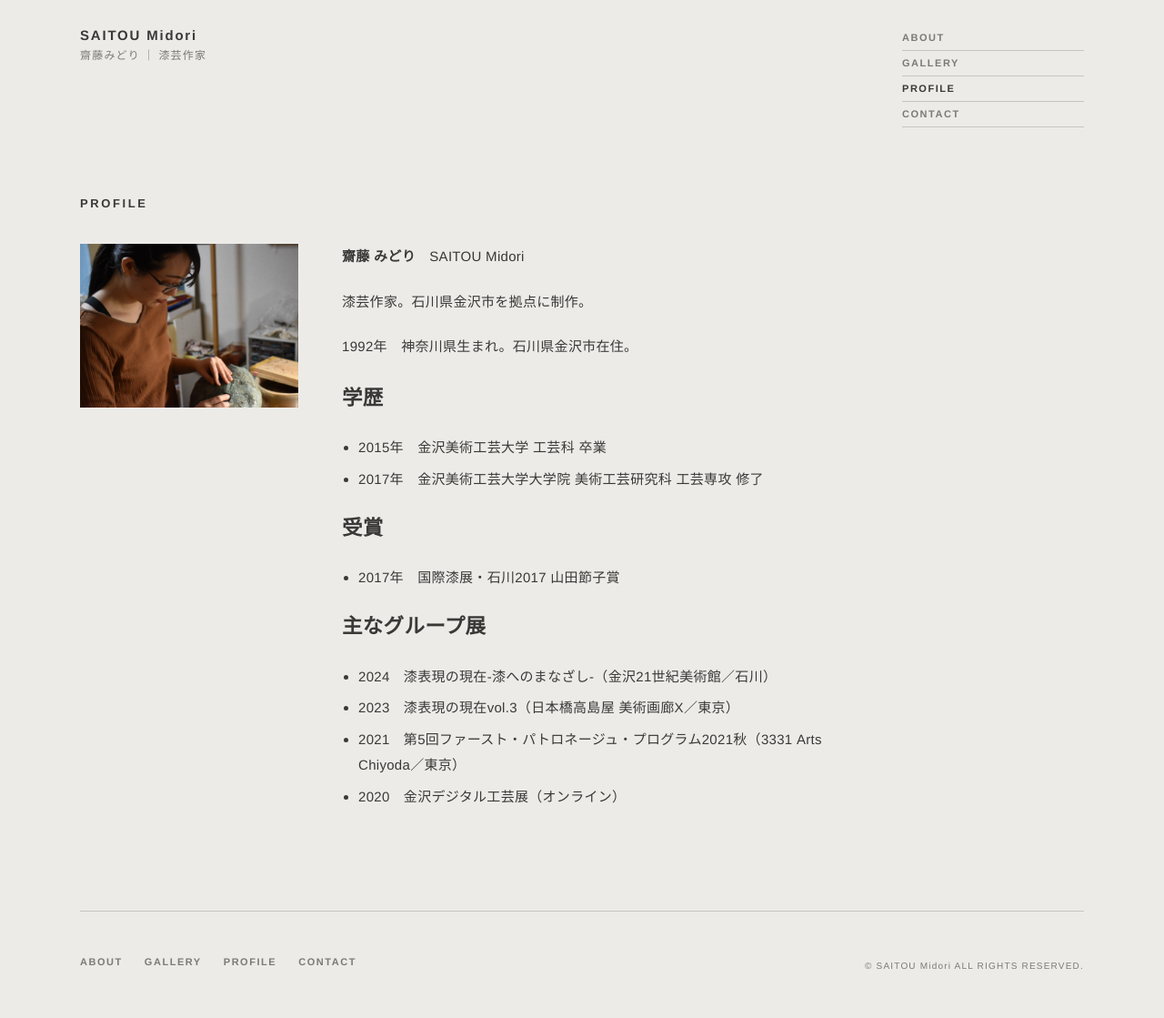
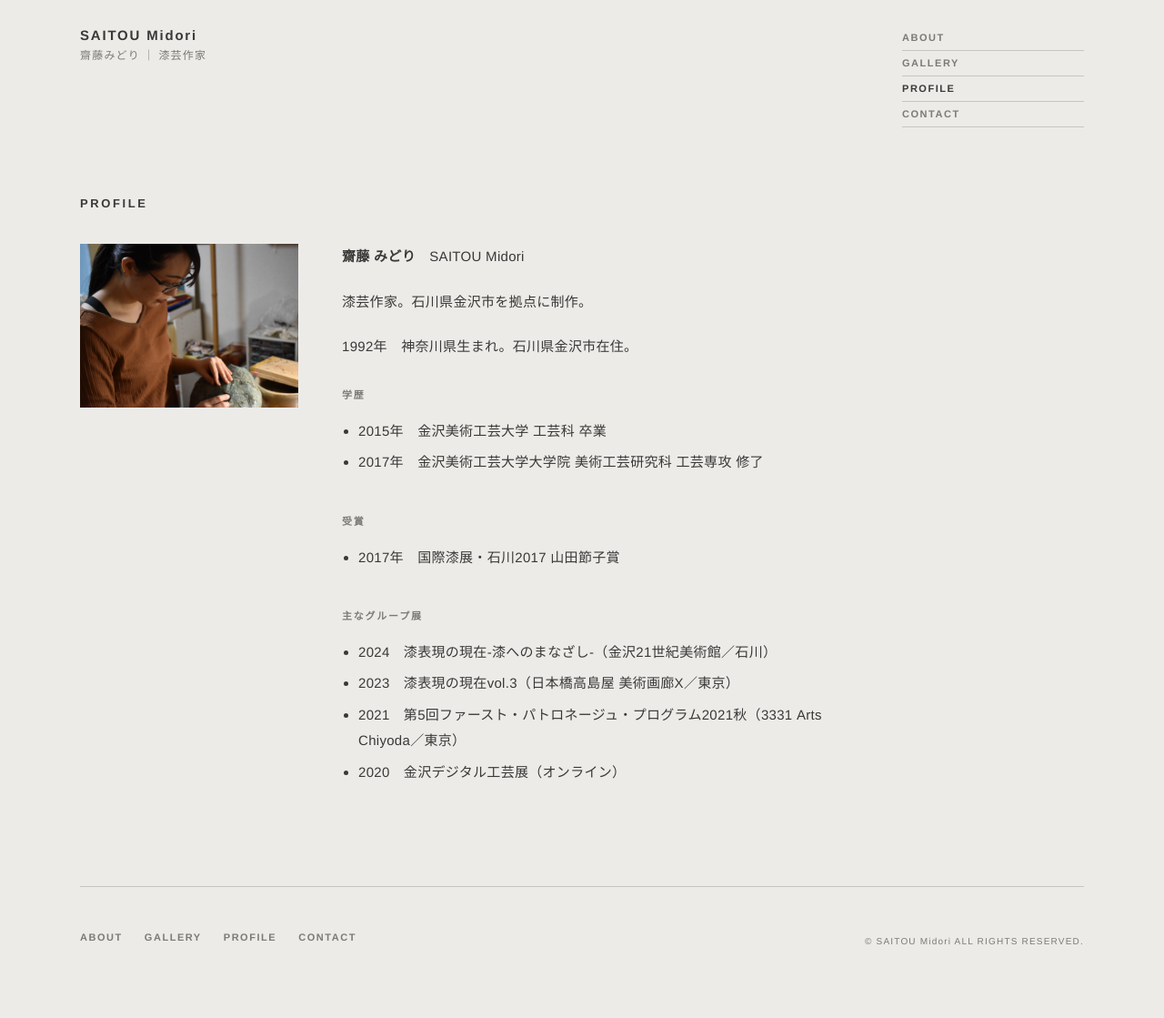
Before and after one commit to toasty-air/midori-lacquer-site, a Jekyll site: the page built from profile.md, in a window 1280 px wide. Shown: the whole page at 91% size. Built offline with Jekyll 4.4.1, drawn with Linux system fonts in a browser that asks for light colours; after the commit the page ends 1092 px from its top, so only the background shows below that.

Commit message:
Add styles for h2 elements in prose class

```diff
--- a/assets/css/style.css
+++ b/assets/css/style.css
@@ -103,6 +103,14 @@ a:hover, a:focus-visible { color: var(--accent); }
 .prose ul { padding-left: 1.2em; }
 .prose li { margin-bottom: 0.4em; }
 .prose--lead { margin-bottom: 40px; color: var(--muted); }
+.prose h2 {
+  margin: 40px 0 14px;
+  font-size: 11px;
+  font-weight: 700;
+  letter-spacing: 0.16em;
+  color: var(--muted);
+}
+.prose h2:first-of-type { margin-top: 28px; }
 
 /* ---------- プロフィール写真つきページ ---------- */
 .page-with-photo {
```
